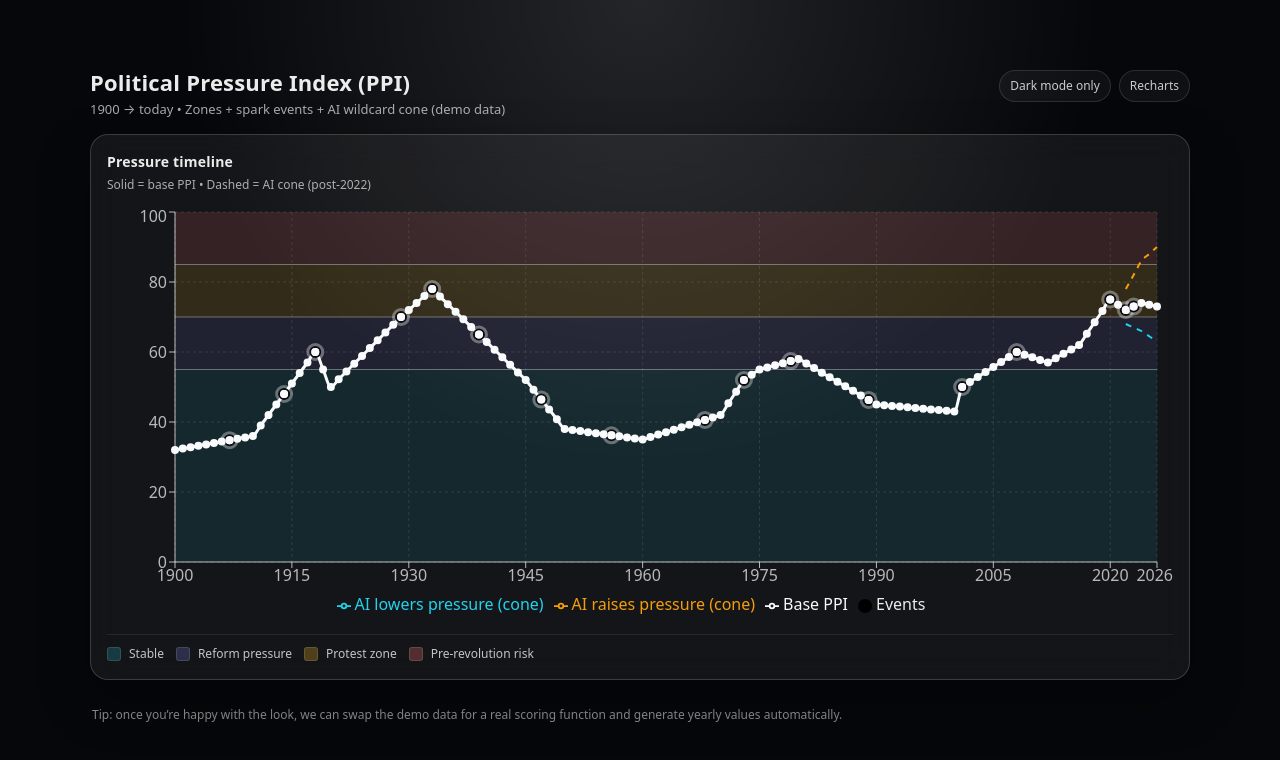
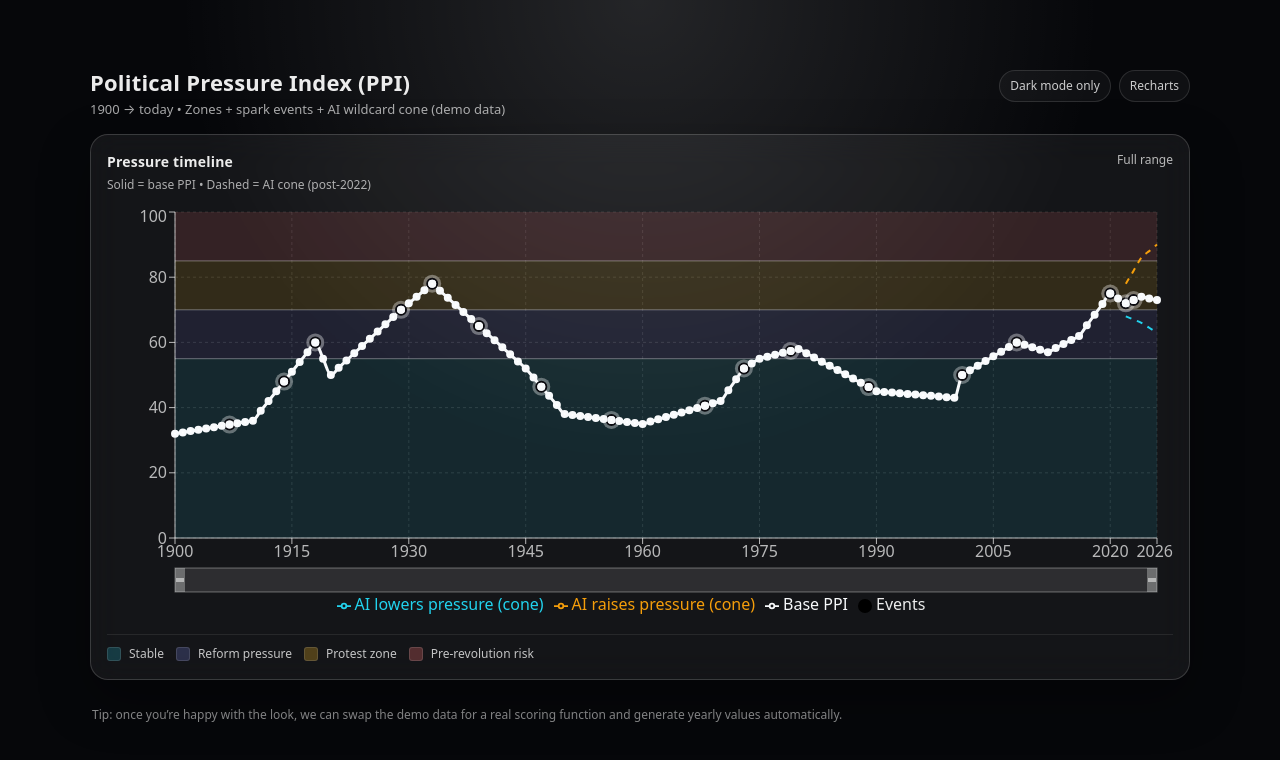
Before and after one commit to sjehutch/ppi-index, a React (Vite) app: page / in a window 1280 px wide. Shown: the top 760 px of the page. Built offline with nearby package versions, Linux system fonts and the light colour scheme.

Commit message:
Add interactive zoom and brush to chart
Introduces zoom functionality to the chart via mouse drag selection, clickable event points, and a Brush component for range selection. UI controls for zoom state and reset are added, along with visual feedback for the selected range.

```diff
--- a/src/App.tsx
+++ b/src/App.tsx
@@ -1,4 +1,5 @@
 // src/App.tsx
+import { useMemo, useState } from "react";
 import type { ReactNode } from "react";
 
 import type {
@@ -9,6 +10,7 @@ import type { ScatterCustomizedShape } from "recharts/types/cartesian/Scatter";
 
 import {
   CartesianGrid,
+  Brush,
   Legend,
   Line,
   LineChart,
@@ -201,6 +203,9 @@ const EVENT_POINTS = EVENTS.map((event) => {
   };
 });
 
+const ZOOM_WINDOW = 2;
+const SELECTION_FILL = "rgba(255,255,255,0.08)";
+
 const DECADE_DRIVERS: Array<{ year: number; label: string }> = [
   { year: 1900, label: "Income↓, Labor↑ (industrial churn)" },
   { year: 1910, label: "Income↓, Trust↓ (pre-war strain)" },
@@ -323,6 +328,74 @@ const EventDot: ScatterCustomizedShape = (props: unknown) => {
 };
 
 export default function App() {
+  const yearIndex = useMemo(
+    () => new Map(DATA.map((point, index) => [point.year, index])),
+    []
+  );
+  const [zoomRange, setZoomRange] = useState<{
+    startIndex: number;
+    endIndex: number;
+  } | null>(null);
+  const [dragStart, setDragStart] = useState<number | null>(null);
+  const [dragEnd, setDragEnd] = useState<number | null>(null);
+  const zoomLabel = zoomRange
+    ? `${DATA[zoomRange.startIndex]?.year}–${DATA[zoomRange.endIndex]?.year}`
+    : null;
+
+  const handleEventClick = (point: unknown) => {
+    const year = (point as { year?: number })?.year;
+    if (year === undefined) {
+      return;
+    }
+    const index = yearIndex.get(year);
+    if (index === undefined) {
+      return;
+    }
+    const maxIndex = DATA.length - 1;
+    const startIndex = Math.max(0, index - ZOOM_WINDOW);
+    const endIndex = Math.min(maxIndex, index + ZOOM_WINDOW);
+    setZoomRange({ startIndex, endIndex });
+  };
+
+  const handleMouseDown = (event: { activeLabel?: number }) => {
+    if (typeof event.activeLabel !== "number") {
+      return;
+    }
+    setDragStart(event.activeLabel);
+    setDragEnd(event.activeLabel);
+  };
+
+  const handleMouseMove = (event: { activeLabel?: number }) => {
+    if (dragStart === null || typeof event.activeLabel !== "number") {
+      return;
+    }
+    setDragEnd(event.activeLabel);
+  };
+
+  const finalizeZoom = () => {
+    if (dragStart === null || dragEnd === null) {
+      setDragStart(null);
+      setDragEnd(null);
+      return;
+    }
+    const startYear = Math.min(dragStart, dragEnd);
+    const endYear = Math.max(dragStart, dragEnd);
+    const startIndex = yearIndex.get(startYear);
+    const endIndex = yearIndex.get(endYear);
+    setDragStart(null);
+    setDragEnd(null);
+    if (startIndex === undefined || endIndex === undefined) {
+      return;
+    }
+    if (startIndex === endIndex) {
+      return;
+    }
+    setZoomRange({
+      startIndex: Math.max(0, startIndex),
+      endIndex: Math.min(DATA.length - 1, endIndex),
+    });
+  };
+
   return (
     <div style={styles.page}>
       <div style={styles.shell}>
@@ -348,6 +421,20 @@ export default function App() {
                 Solid = base PPI • Dashed = AI cone (post-2022)
               </div>
             </div>
+            <div style={styles.zoomControls}>
+              <div style={styles.zoomLabel}>
+                {zoomLabel ? `Zoomed: ${zoomLabel}` : "Full range"}
+              </div>
+              {zoomRange ? (
+                <button
+                  type="button"
+                  onClick={() => setZoomRange(null)}
+                  style={styles.zoomButton}
+                >
+                  Reset zoom
+                </button>
+              ) : null}
+            </div>
           </div>
 
           <div style={{ width: "100%", height: 420 }}>
@@ -355,6 +442,10 @@ export default function App() {
               <LineChart
                 data={DATA}
                 margin={{ top: 8, right: 16, left: 8, bottom: 8 }}
+                onMouseDown={handleMouseDown}
+                onMouseMove={handleMouseMove}
+                onMouseUp={finalizeZoom}
+                onMouseLeave={finalizeZoom}
               >
                 <CartesianGrid
                   strokeDasharray="3 3"
@@ -426,12 +517,23 @@ export default function App() {
                 <ReferenceLine y={70} stroke={COLORS.threshold} />
                 <ReferenceLine y={85} stroke={COLORS.threshold} />
 
+                {dragStart !== null && dragEnd !== null && (
+                  <ReferenceArea
+                    x1={Math.min(dragStart, dragEnd)}
+                    x2={Math.max(dragStart, dragEnd)}
+                    fill={SELECTION_FILL}
+                    strokeOpacity={0}
+                  />
+                )}
+
                 <Scatter
                   data={EVENT_POINTS}
                   dataKey="eventY"
                   name="Events"
                   shape={EventDot}
                   isAnimationActive={false}
+                  cursor="pointer"
+                  onClick={handleEventClick}
                 />
 
                 {/* ===== Main PPI line ===== */}
@@ -469,6 +571,29 @@ export default function App() {
                   strokeDasharray="6 6"
                   dot={false}
                   connectNulls
+                />
+
+                <Brush
+                  dataKey="year"
+                  height={24}
+                  stroke={COLORS.threshold}
+                  travellerWidth={10}
+                  fill="rgba(255,255,255,0.04)"
+                  startIndex={zoomRange?.startIndex}
+                  endIndex={zoomRange?.endIndex}
+                  onChange={(range) => {
+                    if (
+                      range?.startIndex === undefined ||
+                      range?.endIndex === undefined
+                    ) {
+                      setZoomRange(null);
+                      return;
+                    }
+                    setZoomRange({
+                      startIndex: range.startIndex,
+                      endIndex: range.endIndex,
+                    });
+                  }}
                 />
               </LineChart>
             </ResponsiveContainer>
@@ -610,6 +735,27 @@ const styles: Record<string, React.CSSProperties> = {
     fontSize: 12,
     color: "rgba(255,255,255,0.65)",
   },
+  zoomControls: {
+    display: "flex",
+    alignItems: "center",
+    gap: 10,
+    flexWrap: "wrap",
+    justifyContent: "flex-end",
+  },
+  zoomLabel: {
+    fontSize: 12,
+    color: "rgba(255,255,255,0.7)",
+  },
+  zoomButton: {
+    appearance: "none",
+    border: "1px solid rgba(255,255,255,0.2)",
+    background: "rgba(255,255,255,0.06)",
+    color: "rgba(255,255,255,0.9)",
+    padding: "6px 10px",
+    borderRadius: 999,
+    fontSize: 12,
+    cursor: "pointer",
+  },
   legendHelp: {
     display: "flex",
     gap: 12,
```
